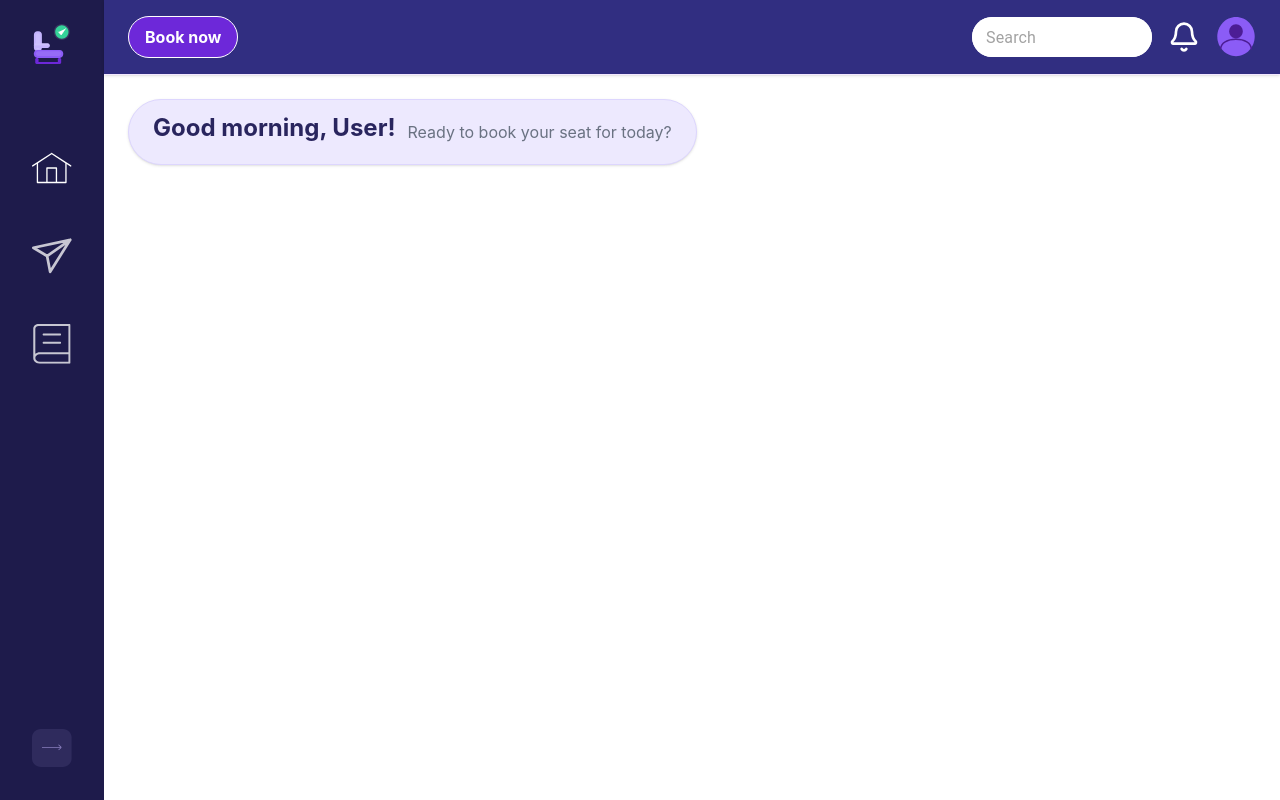
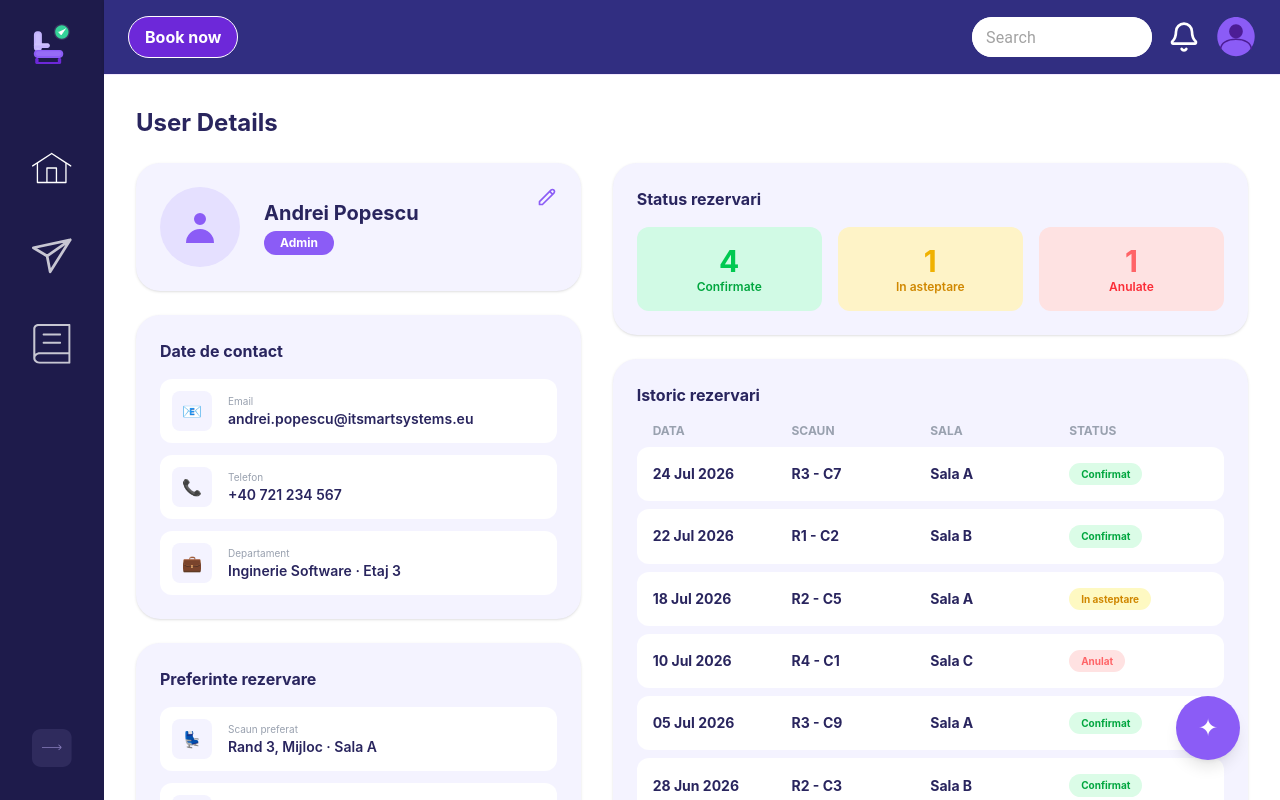
Before and after one commit to Edward11-boop/ITSSProject2026, a React (Vite) app: page /user-details in a window 1280 px wide. Built offline with nearby package versions, Linux system fonts and the light colour scheme.

Commit message:
Added User Details page

```diff
--- a/src/pages/UserDetails.tsx
+++ b/src/pages/UserDetails.tsx
@@ -1,11 +1,175 @@
-import UserGreeting from "@/components/common/UserGreeting"
+import FloatingIcon from '@/components/FloatingIcon';
+import React, { useState } from 'react';
 
 const UserDetails = () => {
+
+  // MOCK DATA - Date statice temporare
+
+
+  const [userProfile, setUserProfile] = useState({
+    name: "Andrei Popescu",
+    role: "Admin",
+    email: "andrei.popescu@itsmartsystems.eu",
+    phone: "+40 721 234 567",
+    department: "Inginerie Software · Etaj 3",
+    preferredSeat: "Rand 3, Mijloc · Sala A",
+    preferredTime: "09:00 - 17:00"
+  });
+
+  const [bookingStats, setBookingStats] = useState({
+    confirmed: 4,
+    pending: 1,
+    canceled: 1
+  });
+
+  const [bookingHistory, setBookingHistory] = useState([
+    { id: 1, date: '24 Jul 2026', seat: 'R3 - C7', room: 'Sala A', status: 'Confirmat' },
+    { id: 2, date: '22 Jul 2026', seat: 'R1 - C2', room: 'Sala B', status: 'Confirmat' },
+    { id: 3, date: '18 Jul 2026', seat: 'R2 - C5', room: 'Sala A', status: 'In asteptare' },
+    { id: 4, date: '10 Jul 2026', seat: 'R4 - C1', room: 'Sala C', status: 'Anulat' },
+    { id: 5, date: '05 Jul 2026', seat: 'R3 - C9', room: 'Sala A', status: 'Confirmat' },
+    { id: 6, date: '28 Jun 2026', seat: 'R2 - C3', room: 'Sala B', status: 'Confirmat' },
+  ]);
+
+  const getStatusColor = (status) => {
+    switch (status) {
+      case 'Confirmat': return 'bg-green-100 text-green-600';
+      case 'In asteptare': return 'bg-yellow-100 text-yellow-600';
+      case 'Anulat': return 'bg-red-100 text-red-400';
+      default: return 'bg-gray-100 text-gray-600';
+    }
+  };
+
   return (
-    <div className="min-h-full p-6">
-      <UserGreeting />
+    <div className="bg-white p-8 min-h-full relative">
+      <div className="mx-auto max-w-6xl">
+        <h1 className="mb-6 text-2xl font-bold text-[#29255E]">User Details</h1>
+
+        <div className="grid grid-cols-1 lg:grid-cols-12 gap-8">
+
+          <div className="lg:col-span-5 flex flex-col gap-6">
+
+            <div className="relative flex items-center gap-6 rounded-3xl bg-[#F4F3FF] p-6 shadow-sm">
+              <div className="flex h-20 w-20 items-center justify-center rounded-full bg-[#E5E0FF] text-[#8B5CF6]">
+                <svg xmlns="http://www.w3.org/2000/svg" className="h-10 w-10" viewBox="0 0 20 20" fill="currentColor">
+                  <path fillRule="evenodd" d="M10 9a3 3 0 100-6 3 3 0 000 6zm-7 9a7 7 0 1114 0H3z" clipRule="evenodd" />
+                </svg>
+              </div>
+              <div>
+                <h2 className="text-xl font-bold text-[#29255E]">{userProfile.name}</h2>
+                <span className="mt-1 inline-block rounded-full bg-[#8B5CF6] px-4 py-1 text-xs font-bold text-white">
+                  {userProfile.role}
+                </span>
+              </div>
+              <button className="absolute right-6 top-6 text-[#8B5CF6] hover:text-[#6D28D9]">
+                <svg xmlns="http://www.w3.org/2000/svg" className="h-5 w-5" fill="none" viewBox="0 0 24 24" stroke="currentColor" strokeWidth={2}>
+                  <path strokeLinecap="round" strokeLinejoin="round" d="M15.232 5.232l3.536 3.536m-2.036-5.036a2.5 2.5 0 113.536 3.536L6.5 21.036H3v-3.572L16.732 3.732z" />
+                </svg>
+              </button>
+            </div>
+
+            <div className="rounded-3xl bg-[#F4F3FF] p-6 shadow-sm">
+              <h3 className="mb-4 font-bold text-[#29255E]">Date de contact</h3>
+              <div className="flex flex-col gap-3">
+                <div className="flex items-center gap-4 rounded-xl bg-white p-3">
+                  <span className="flex h-10 w-10 items-center justify-center rounded-lg bg-[#F4F3FF] text-[#8B5CF6]">📧</span>
+                  <div>
+                    <p className="text-[10px] text-gray-400">Email</p>
+                    <p className="text-sm font-semibold text-[#29255E]">{userProfile.email}</p>
+                  </div>
+                </div>
+                <div className="flex items-center gap-4 rounded-xl bg-white p-3">
+                  <span className="flex h-10 w-10 items-center justify-center rounded-lg bg-[#F4F3FF] text-[#8B5CF6]">📞</span>
+                  <div>
+                    <p className="text-[10px] text-gray-400">Telefon</p>
+                    <p className="text-sm font-semibold text-[#29255E]">{userProfile.phone}</p>
+                  </div>
+                </div>
+                <div className="flex items-center gap-4 rounded-xl bg-white p-3">
+                  <span className="flex h-10 w-10 items-center justify-center rounded-lg bg-[#F4F3FF] text-[#8B5CF6]">💼</span>
+                  <div>
+                    <p className="text-[10px] text-gray-400">Departament</p>
+                    <p className="text-sm font-semibold text-[#29255E]">{userProfile.department}</p>
+                  </div>
+                </div>
+              </div>
+            </div>
+
+            <div className="rounded-3xl bg-[#F4F3FF] p-6 shadow-sm">
+              <h3 className="mb-4 font-bold text-[#29255E]">Preferinte rezervare</h3>
+              <div className="flex flex-col gap-3">
+                <div className="flex items-center gap-4 rounded-xl bg-white p-3">
+                  <span className="flex h-10 w-10 items-center justify-center rounded-lg bg-[#F4F3FF] text-[#8B5CF6]">💺</span>
+                  <div>
+                    <p className="text-[10px] text-gray-400">Scaun preferat</p>
+                    <p className="text-sm font-semibold text-[#29255E]">{userProfile.preferredSeat}</p>
+                  </div>
+                </div>
+                <div className="flex items-center gap-4 rounded-xl bg-white p-3">
+                  <span className="flex h-10 w-10 items-center justify-center rounded-lg bg-[#F4F3FF] text-[#8B5CF6]">🕒</span>
+                  <div>
+                    <p className="text-[10px] text-gray-400">Interval orar</p>
+                    <p className="text-sm font-semibold text-[#29255E]">{userProfile.preferredTime}</p>
+                  </div>
+                </div>
+              </div>
+            </div>
+
+          </div>
+
+          <div className="lg:col-span-7 flex flex-col gap-6">
+
+            <div className="rounded-3xl bg-[#F4F3FF] p-6 shadow-sm">
+              <h3 className="mb-4 font-bold text-[#29255E]">Status rezervari</h3>
+              <div className="grid grid-cols-3 gap-4">
+                <div className="flex flex-col items-center justify-center rounded-xl bg-[#D1FAE5] py-4 text-center">
+                  <span className="text-3xl font-bold text-green-500">{bookingStats.confirmed}</span>
+                  <span className="text-xs font-semibold text-green-600">Confirmate</span>
+                </div>
+                <div className="flex flex-col items-center justify-center rounded-xl bg-[#FEF3C7] py-4 text-center">
+                  <span className="text-3xl font-bold text-yellow-500">{bookingStats.pending}</span>
+                  <span className="text-xs font-semibold text-yellow-600">In asteptare</span>
+                </div>
+                <div className="flex flex-col items-center justify-center rounded-xl bg-[#FEE2E2] py-4 text-center">
+                  <span className="text-3xl font-bold text-red-400">{bookingStats.canceled}</span>
+                  <span className="text-xs font-semibold text-red-500">Anulate</span>
+                </div>
+              </div>
+            </div>
+
+            <div className="rounded-3xl bg-[#F4F3FF] p-6 shadow-sm flex-1">
+              <h3 className="mb-4 font-bold text-[#29255E]">Istoric rezervari</h3>
+
+              <div className="mb-2 grid grid-cols-4 px-4 text-xs font-bold text-gray-400">
+                <span>DATA</span>
+                <span>SCAUN</span>
+                <span>SALA</span>
+                <span>STATUS</span>
+              </div>
+
+              <div className="flex flex-col gap-2">
+                {bookingHistory.map((item) => (
+                  <div key={item.id} className="grid grid-cols-4 items-center rounded-xl bg-white p-4 text-sm font-bold text-[#29255E]">
+                    <span>{item.date}</span>
+                    <span>{item.seat}</span>
+                    <span>{item.room}</span>
+                    <div>
+                      <span className={`inline-block rounded-full px-3 py-1 text-[10px] ${getStatusColor(item.status)}`}>
+                        {item.status}
+                      </span>
+                    </div>
+                  </div>
+                ))}
+              </div>
+            </div>
+
+          </div>
+        </div>
+      </div>
+
+      <FloatingIcon />
     </div>
-  )
-}
+  );
+};
 
-export default UserDetails
+export default UserDetails;
```
